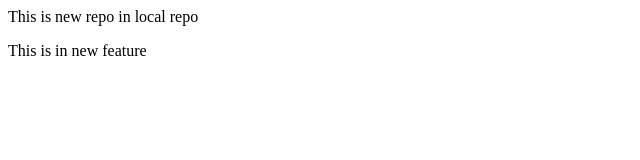
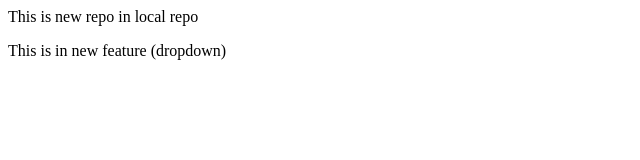
Before and after one commit to bshrut/LocalRepo, a plain HTML site: page index.html in a window 1280 px wide. Shown: the full height of the page, 0-640 px from the left. Drawn offline with Linux system fonts and the light colour scheme.

Commit message:
Add dropdown

```diff
--- a/index.html
+++ b/index.html
@@ -1,2 +1,2 @@
 <p>This is new repo in local repo</p>
-<p>This is in new feature </p>
+<p>This is in new feature (dropdown)</p>
```
